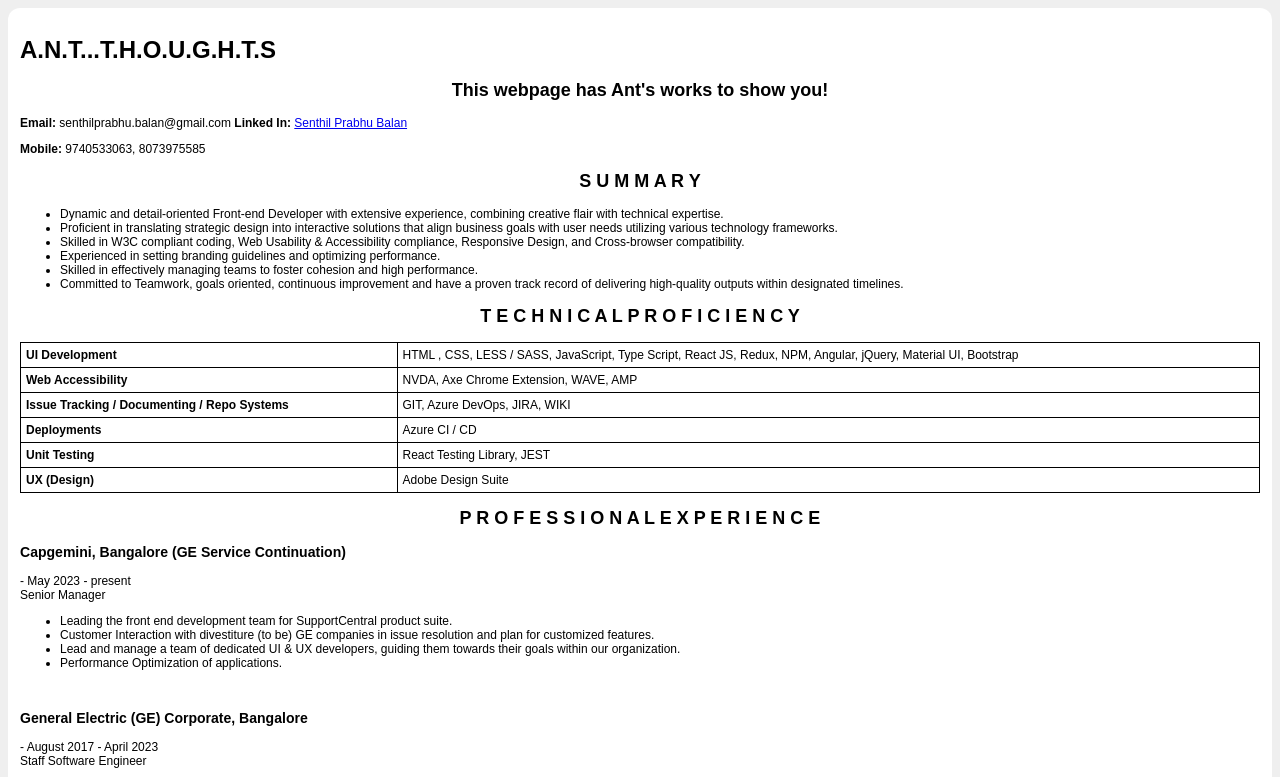
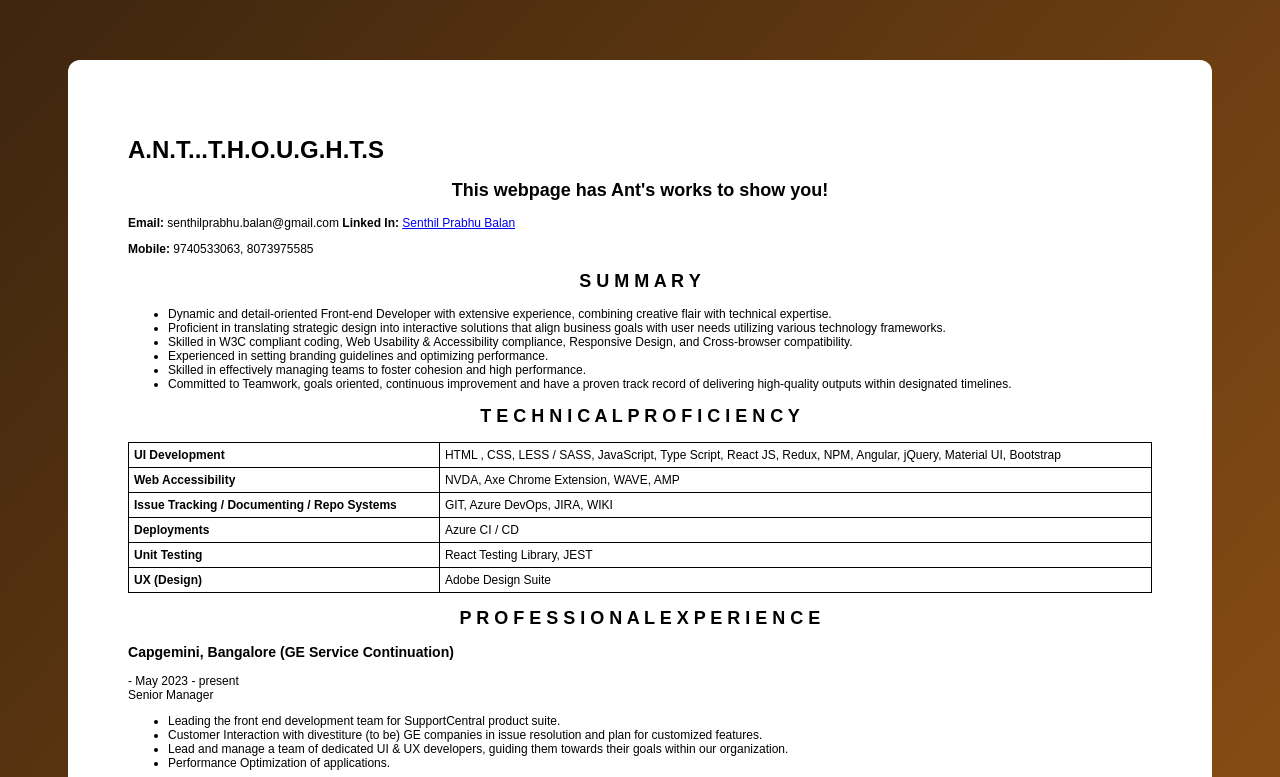
Before and after one commit to antthoughts/knowme, a plain HTML site: page index.html in a window 1280 px wide. Shown: the top 777 px of the page. Drawn offline with Linux system fonts and the light colour scheme.

Commit message:
Update index.html

```diff
--- a/index.html
+++ b/index.html
@@ -5,12 +5,13 @@
     body {
       font-family: Arial, Helvetica, sans-serif;
       font-size: 12px;
-      background-color: #EFEFEF;
+      background-image: linear-gradient(to bottom right, #3d250e, #9b5716);
     }
     .wrap-round {
       border-radius: 1em;
       background-color: #FFFFFF;
-      padding: 1em;
+      padding: 5em;
+      margin: 5em;
     }
     h2 {
       text-align: center;
```
